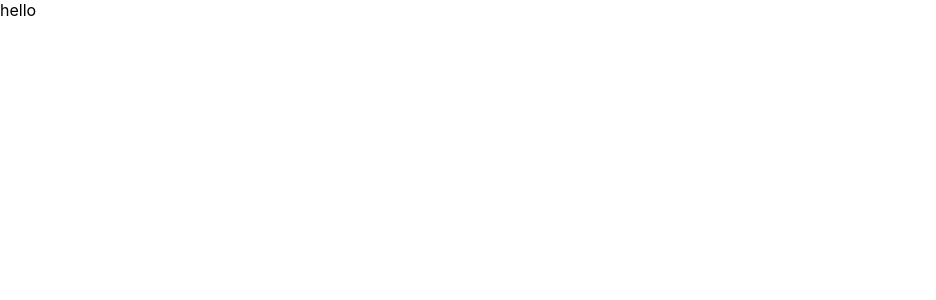
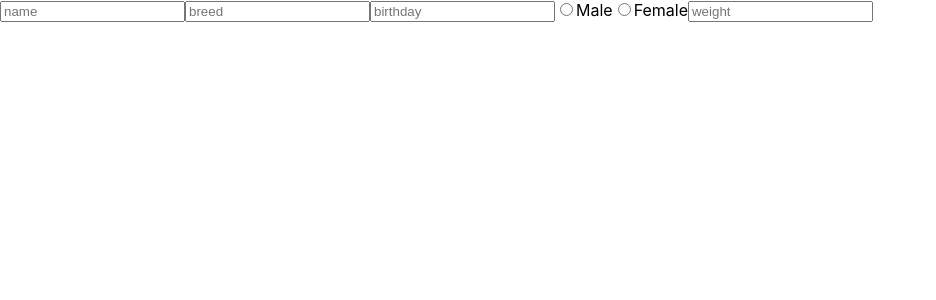
Before and after one commit to law-pal/pawtastic-form, a React (Create React App) app: page / in a window 1280 px wide. Shown: the top 300 px of the page, without its empty margins (0-936 px from the left). Built offline with nearby package versions, Linux system fonts and the light colour scheme.

Commit message:
imported form to app

```diff
--- a/src/App.js
+++ b/src/App.js
@@ -1,11 +1,12 @@
 import React, { Component } from 'react';
 import './App.css';
+import Form from './Components/Form';
 
 class App extends Component {
   render() {
     return(
       <div>
-          hello
+          <Form/>
       </div>
     );
   }
--- a/src/Components/Form.js
+++ b/src/Components/Form.js
@@ -56,7 +56,6 @@ class Form extends Component {
                     <input className='male' type='radio' name='gender' value='female' onChange={this.handleGenderChange}/>
                     <label for='female'>Female</label>
                     <input placeholder='weight' type='text' value={this.state.weight} onChange={this.handleWeightChange}/>
-
                 </form>
             </div>
         );
```
